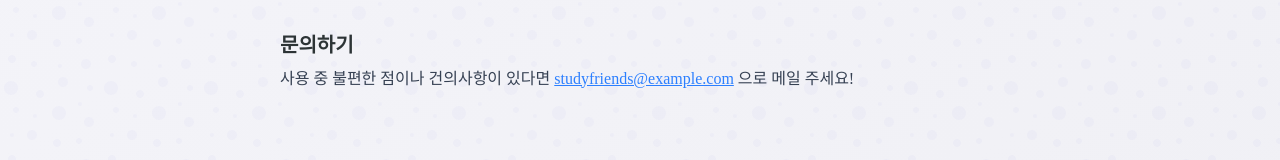
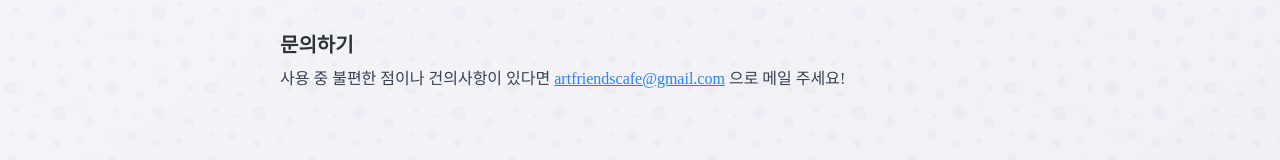
Before and after one commit to chansoondae/jiniapp, a Next.js app: page /help in a window 1280 px wide. Shown: the part 523-683 px from the top of the page. Built offline with nearby package versions, Linux system fonts and the light colour scheme.

Commit message:
title changed

```diff
--- a/app/help/page.js
+++ b/app/help/page.js
@@ -31,7 +31,7 @@ export default function HelpPage() {
         <section>
           <h2 className="text-xl font-semibold mb-2">문의하기</h2>
           <p className="text-gray-700">
-            사용 중 불편한 점이나 건의사항이 있다면 <a href="mailto:artfriendscafe@gmail.com" className="text-blue-500 underline">studyfriends@example.com</a> 으로 메일 주세요!
+            사용 중 불편한 점이나 건의사항이 있다면 <a href="mailto:artfriendscafe@gmail.com" className="text-blue-500 underline">artfriendscafe@gmail.com</a> 으로 메일 주세요!
           </p>
         </section>
       </main>
--- a/app/layout.js
+++ b/app/layout.js
@@ -1,7 +1,7 @@
 import './globals.css';
 
 export const metadata = {
-  title: 'Study Friends - 재미있게 배우는 즐거운 학습',
+  title: 'Gungeum - 궁금한 문제를 푸는 즐거운 학습',
   description: '초등학생을 위한 영어, 수학 학습 앱입니다. 즐겁게 배우며 성장하세요!',
 };
 
```
